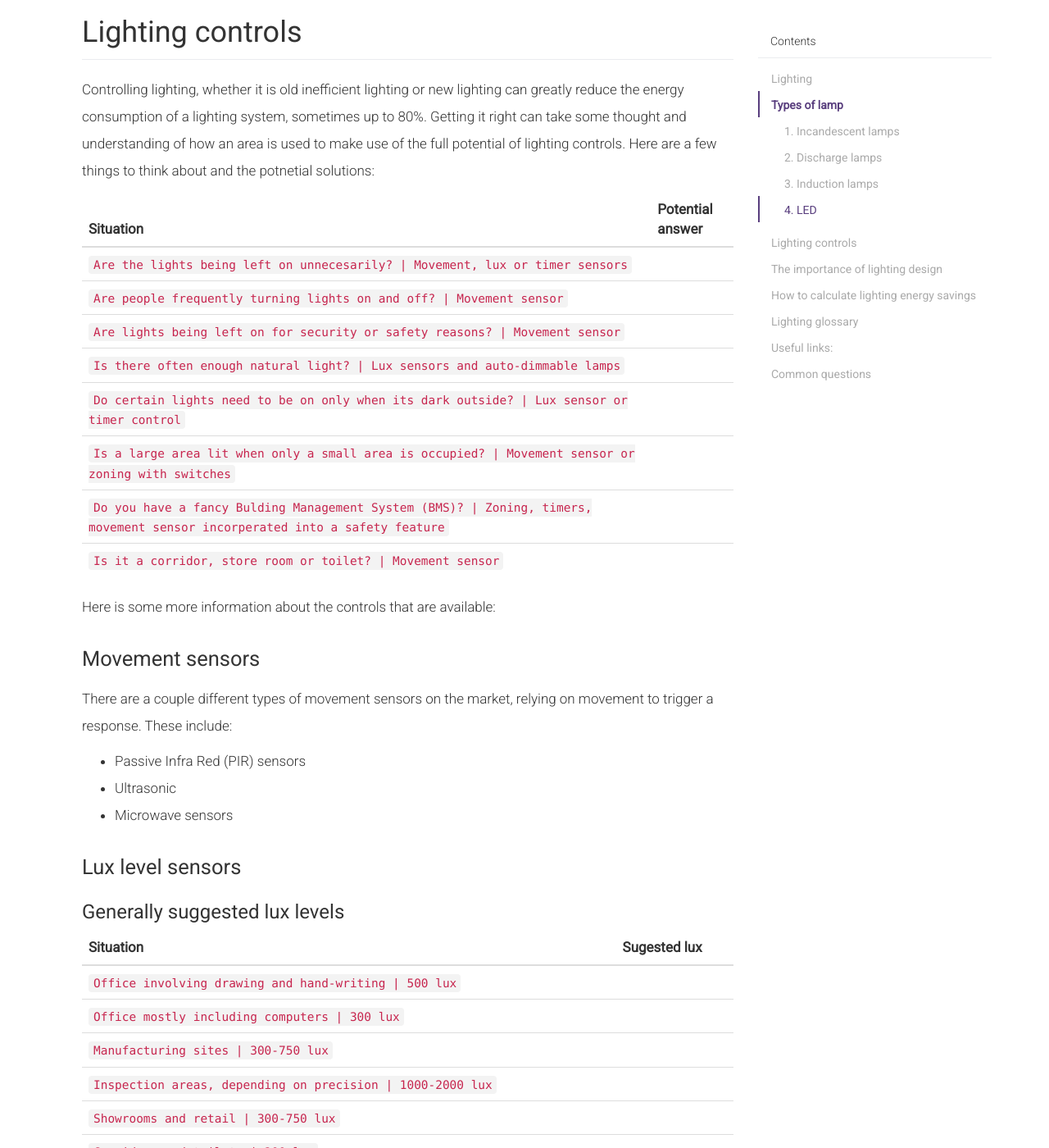
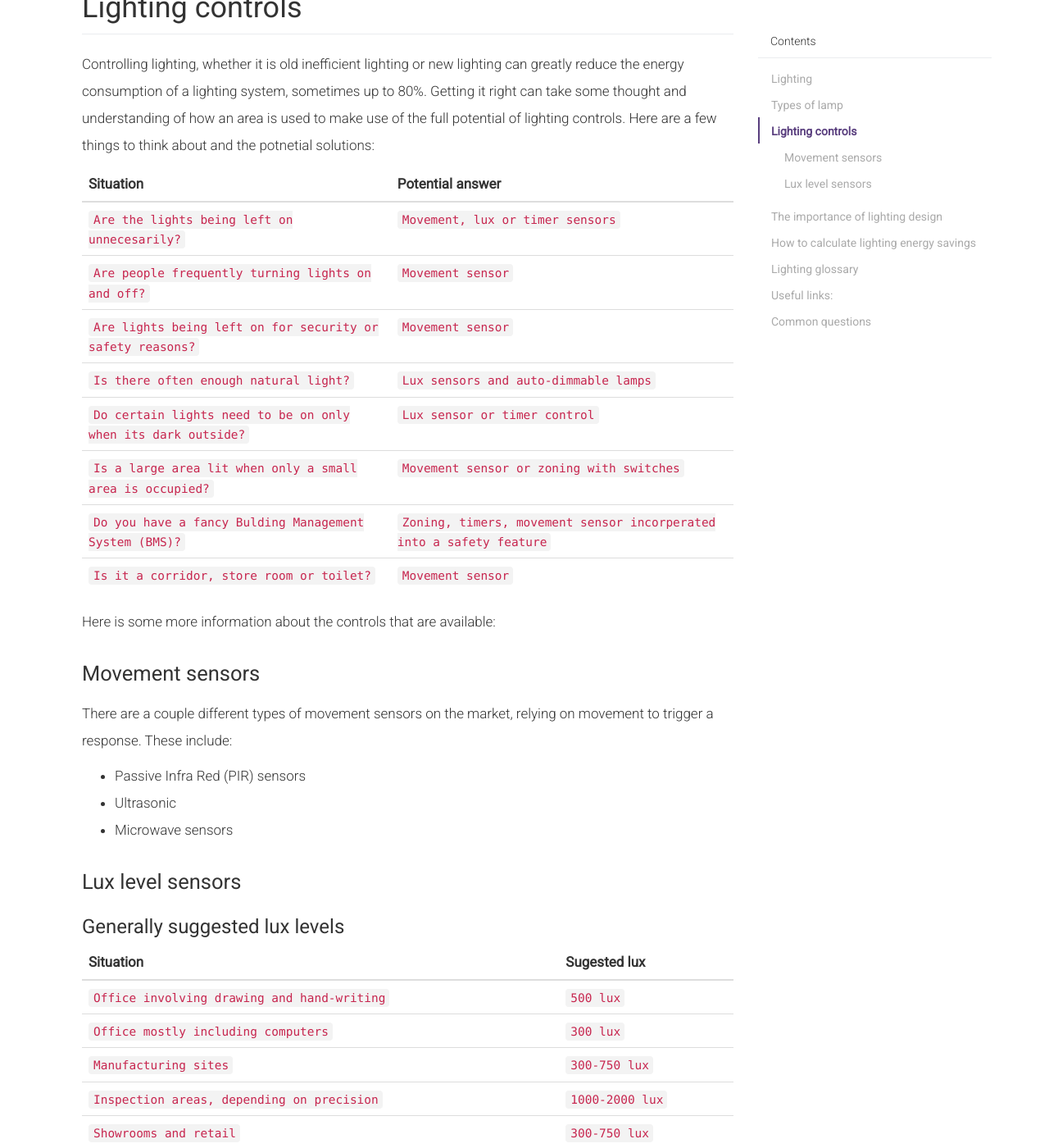
Before and after one commit to energyprinciples/energyprinciples.github.io, a Jekyll site: the page built from _efficiency/001-lighting.md, in a window 1280 px wide and 1400 px high, scrolled down 3568 px. Shown: the whole window at 82% size. Built offline with Jekyll 4.4.1, drawn with Linux system fonts in a browser that asks for light colours; nearby versions of some CDN libraries; some of the changed text lies outside the part shown.

Commit message:
Update 001-lighting.md

```diff
--- a/_efficiency/001-lighting.md
+++ b/_efficiency/001-lighting.md
@@ -47,7 +47,7 @@ There are several types of dischage lamp. They include fluorescent lamps, mercur
 
 [insert pics]
 
-### Table of fluorescent tubes
+*Table of fluorescent tubes*
 
 Tube Name | Size
 ---- | ----
@@ -70,10 +70,10 @@ Magnetic | Electronic
 `Take a while to warm up` | `0.5 inch`
 `Highly affect power factor` | `Regulate power so power factor not affected`
 `Cheaper` | `More expensive`
-`You see a rainbow affect when you hold a mobile phone camera up to them | Looks normal when you hold a mobile phone camera up to them`
+`You see a rainbow affect when you hold a mobile phone camera up to them` | `Looks normal when you hold a mobile phone camera up to them`
 {: .table }
 
-The ballast on failed fluorescent lamps will continuously try to excite the gas and will therefore using energy!
+>The ballast on failed fluorescent lamps will continuously try to excite the gas and will therefore using energy!
 
 *Metal halides* are a type of high intensity discharge (HID) lamp. They tend to have a good quality white light, close to daylight frequency, and relatively good efficiency. They can be used outside sa street lamps and football pitches as well as inside as high-bay lamps. Their main issues include cost and increased light pollution. 20,000 hourse lamp life.
 
@@ -102,14 +102,14 @@ Controlling lighting, whether it is old inefficient lighting or new lighting can
 
 Situation | Potential answer
 ---- | ----
-`Are the lights being left on unnecesarily? | Movement, lux or timer sensors`
-`Are people frequently turning lights on and off? | Movement sensor`
-`Are lights being left on for security or safety reasons? | Movement sensor`
-`Is there often enough natural light? | Lux sensors and auto-dimmable lamps`
-`Do certain lights need to be on only when its dark outside? | Lux sensor or timer control`
-`Is a large area lit when only a small area is occupied? | Movement sensor or zoning with switches`
-`Do you have a fancy Bulding Management System (BMS)? | Zoning, timers, movement sensor incorperated into a safety feature`
-`Is it a corridor, store room or toilet? | Movement sensor`
+`Are the lights being left on unnecesarily?` | `Movement, lux or timer sensors`
+`Are people frequently turning lights on and off?` | `Movement sensor`
+`Are lights being left on for security or safety reasons?` | `Movement sensor`
+`Is there often enough natural light?` | `Lux sensors and auto-dimmable lamps`
+`Do certain lights need to be on only when its dark outside?` | `Lux sensor or timer control`
+`Is a large area lit when only a small area is occupied?` | `Movement sensor or zoning with switches`
+`Do you have a fancy Bulding Management System (BMS)?` | `Zoning, timers, movement sensor incorperated into a safety feature`
+`Is it a corridor, store room or toilet?` | `Movement sensor`
 {: .table }
 
 Here is some more information about the controls that are available:
@@ -128,16 +128,16 @@ There are a couple different types of movement sensors on the market, relying on
 
 Situation | Sugested lux
 ---- | ----
-`Office involving drawing and hand-writing | 500 lux`
-`Office mostly including computers | 300 lux`
-`Manufacturing sites | 300-750 lux`
-`Inspection areas, depending on precision | 1000-2000 lux`
-`Showrooms and retail | 300-750 lux`
-`Corridors and toilets | 200 lux`
-`Loading bays and stores | 100 lux`
+`Office involving drawing and hand-writing` | `500 lux`
+`Office mostly including computers` | `300 lux`
+`Manufacturing sites` | `300-750 lux`
+`Inspection areas, depending on precision` | `1000-2000 lux`
+`Showrooms and retail` | `300-750 lux`
+`Corridors and toilets`` | 200 lux`
+`Loading bays and stores` | `100 lux`
 {: .table }
 
-If staff are getting headaches, should install a warmer colour temperature bulb – more yellow.
+>If staff are getting headaches, should install a warmer colour temperature bulb – more yellow.
 
 # The importance of lighting design
 If you don't have a well-thought out lighting system then you may be lighting areas that don't need to be lit and not achieving high enough lux levels where required. Key things to think about:
```
